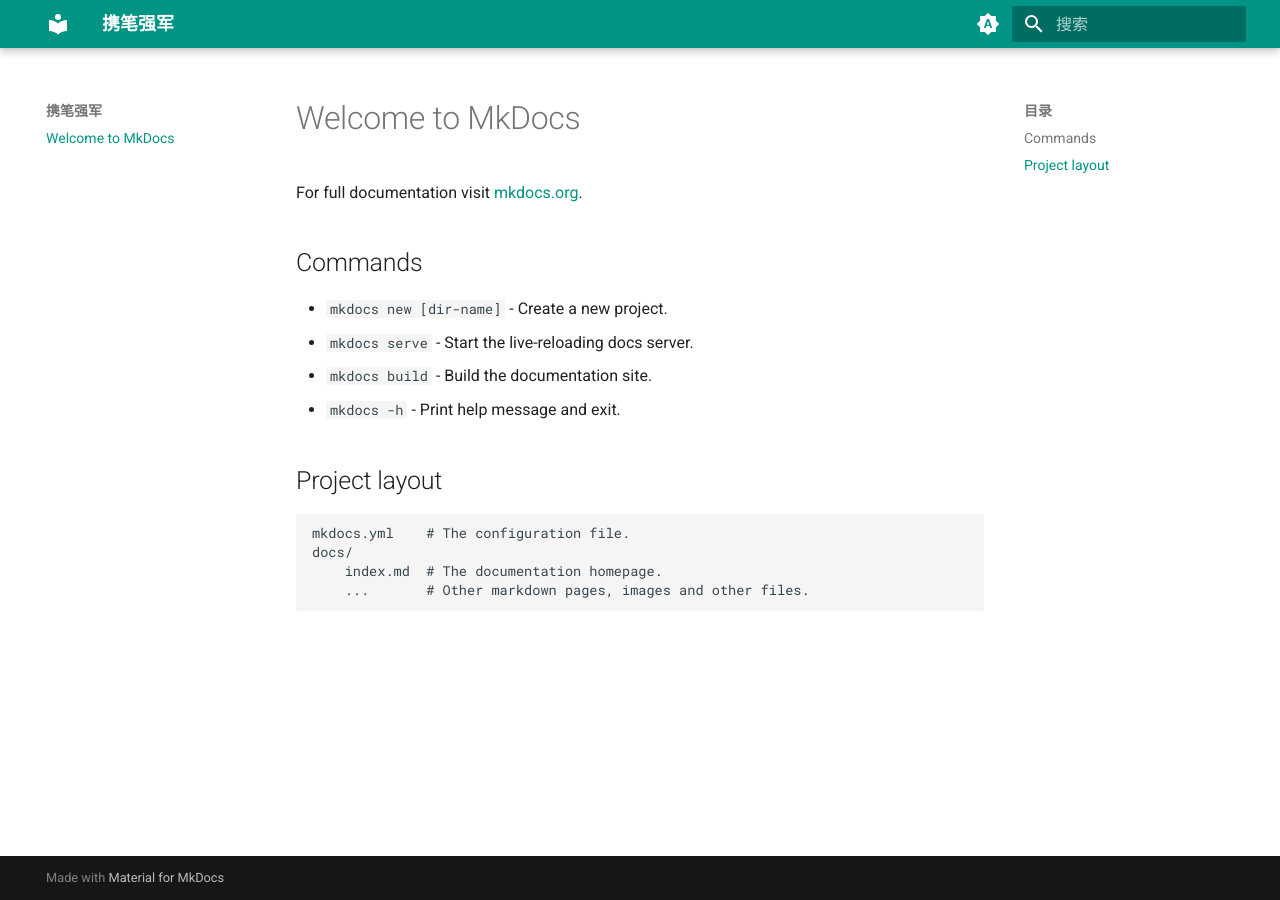
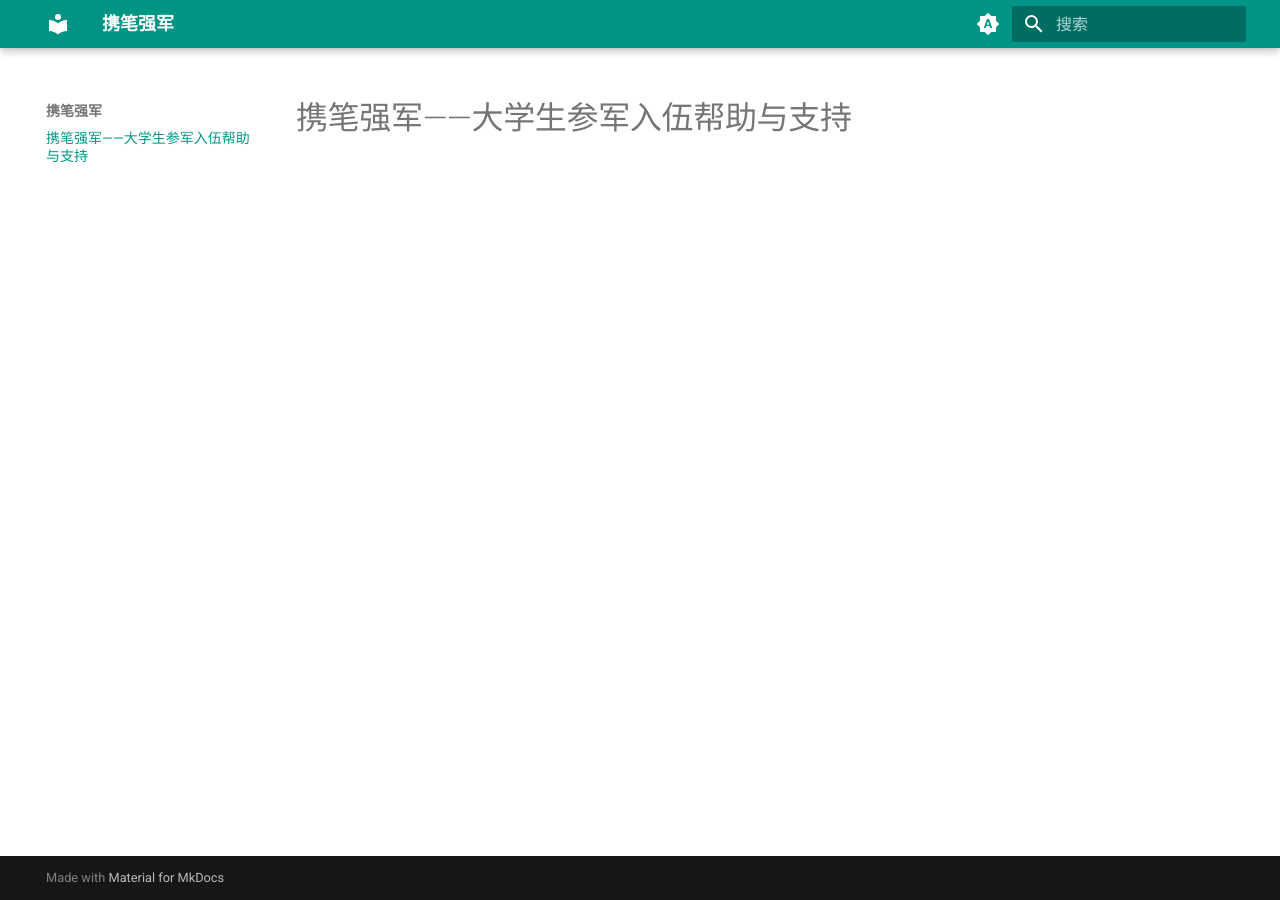
Before and after one commit to xbqj/xbqj.github.io, an MkDocs documentation site: the page built from docs/index.md, in a window 1280 px wide. Built offline with MkDocs 1.6.1 and Material for MkDocs 9.7.7, drawn with Linux system fonts in a browser that asks for light colours.

Commit message:
Update index.md

```diff
--- a/docs/index.md
+++ b/docs/index.md
@@ -1,17 +1 @@
-# Welcome to MkDocs
-
-For full documentation visit [mkdocs.org](https://www.mkdocs.org).
-
-## Commands
-
-* `mkdocs new [dir-name]` - Create a new project.
-* `mkdocs serve` - Start the live-reloading docs server.
-* `mkdocs build` - Build the documentation site.
-* `mkdocs -h` - Print help message and exit.
-
-## Project layout
-
-    mkdocs.yml    # The configuration file.
-    docs/
-        index.md  # The documentation homepage.
-        ...       # Other markdown pages, images and other files.
+# 携笔强军——大学生参军入伍帮助与支持
```
